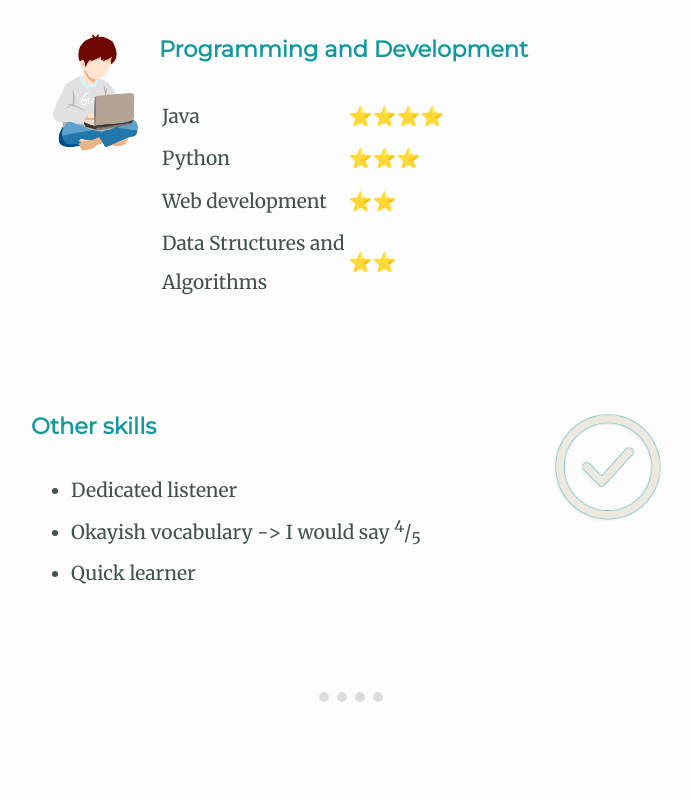
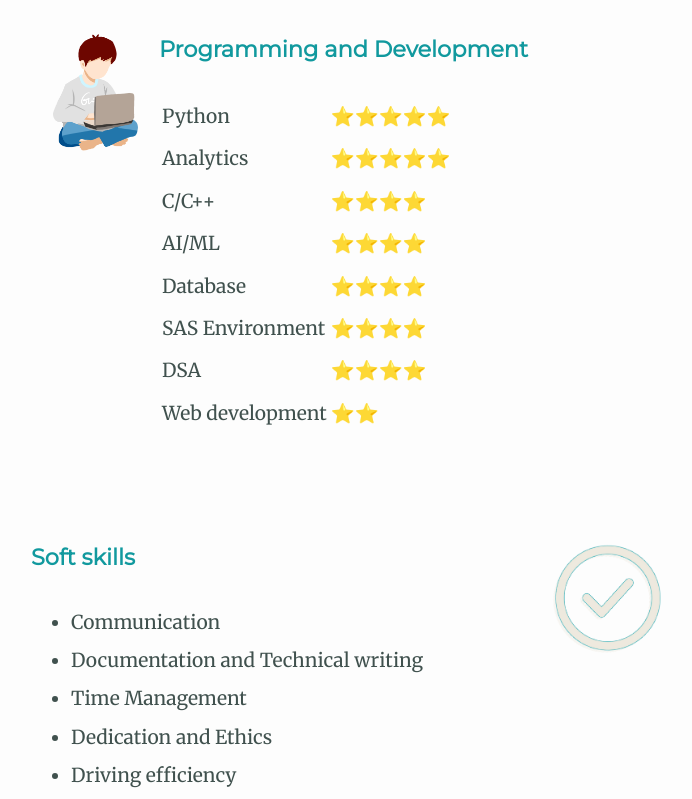
Before and after one commit to saurin1004/About-me, a plain HTML site: page index.html in a window 1280 px wide. Shown: the part 2220-3019 px from the top of the page, without its empty margins (289-981 px from the left). Drawn offline with Linux system fonts and the light colour scheme.

Commit message:
Update index.html

```diff
--- a/index.html
+++ b/index.html
@@ -21,7 +21,7 @@
     <div class="profile">
       <img class="saurin-img" src="images/saurin.png" alt="">
       <h2>Hello.</h2>
-      <p class="intro">I am a Computer Science student. I aspire to keep up with the new advancements in my field. Currently I am focussed on improving my Web development and general-programming skllls. </p>
+      <p class="intro">I am a Computer Science grad student at ASU. I aspire to keep up with the new advancements in my field. Currently I am focussed on Deep Learning and improving my general-programming skills. </p>
     </div>
     <hr>
     <div class="skills">
@@ -33,31 +33,50 @@
         <h3>Programming and Development</h3>
         <table>
           <tr>
-            <td>Java</td>
+            <td>Python</td>
+            <td> ⭐⭐⭐⭐⭐</td>
+          </tr>
+          <tr>
+            <td>Analytics</td>
+            <td> ⭐⭐⭐⭐⭐</td>
+          </tr>
+          <tr>
+            <td>C/C++</td>
             <td> ⭐⭐⭐⭐</td>
           </tr>
           <tr>
-            <td>Python</td>
-            <td> ⭐⭐⭐</td>
+            <td>AI/ML</td>
+            <td> ⭐⭐⭐⭐</td>
+          </tr>
+          <tr>
+            <td>Database</td>
+            <td> ⭐⭐⭐⭐</td>
+          </tr>
+          <tr>
+            <td>SAS Environment</td>
+            <td> ⭐⭐⭐⭐</td>
+          </tr>
+          <tr>
+            <td>DSA</td>
+            <td> ⭐⭐⭐⭐</td>
           </tr>
           <tr>
             <td>Web development</td>
             <td> ⭐⭐</td>
           </tr>
-          <tr>
-            <td>Data Structures and <br>Algorithms</td>
-            <td> ⭐⭐</td>
-          </tr>
+
 
         </table>
       </div>
       <div class="skill-row">
         <img class="other_skills-img" src="images/other_skills.png" alt="">
-        <h3>Other skills</h3>
+        <h3>Soft skills</h3>
         <ul>
-          <li>Dedicated listener</li>
-          <li>Okayish vocabulary -> I would say <sup> 4</sup>/<sub>5</sub></li>
-          <li>Quick learner</li>
+          <li>Communication</li>
+          <li>Documentation and Technical writing</li>
+          <li>Time Management</li>
+          <li>Dedication and Ethics</li>
+          <li>Driving efficiency</li>
         </ul>
       </div>
 
@@ -68,13 +87,13 @@
       <h2>Get In Touch</h2>
       <h3>You can contact me anytime to talk about bikes or coding at the link below</h3>
       <p>👇</p>
-      <a class="BUTTON_TJY" href="mailto:prajapatisaurin74@gmail.com">CONTACT ME</a>
+      <a class="BUTTON_TJY" href="mailto:spraja14@asu.edu">CONTACT ME</a>
     </div>
   </div>
 
 
   <div class="bottom-container">
-    <p class="copyright">© 2021 Saurin Prajapati.</p>
+    <p class="copyright">© 2024 Saurin Anilkumar Prajapati.</p>
   </div>
 
 
```
